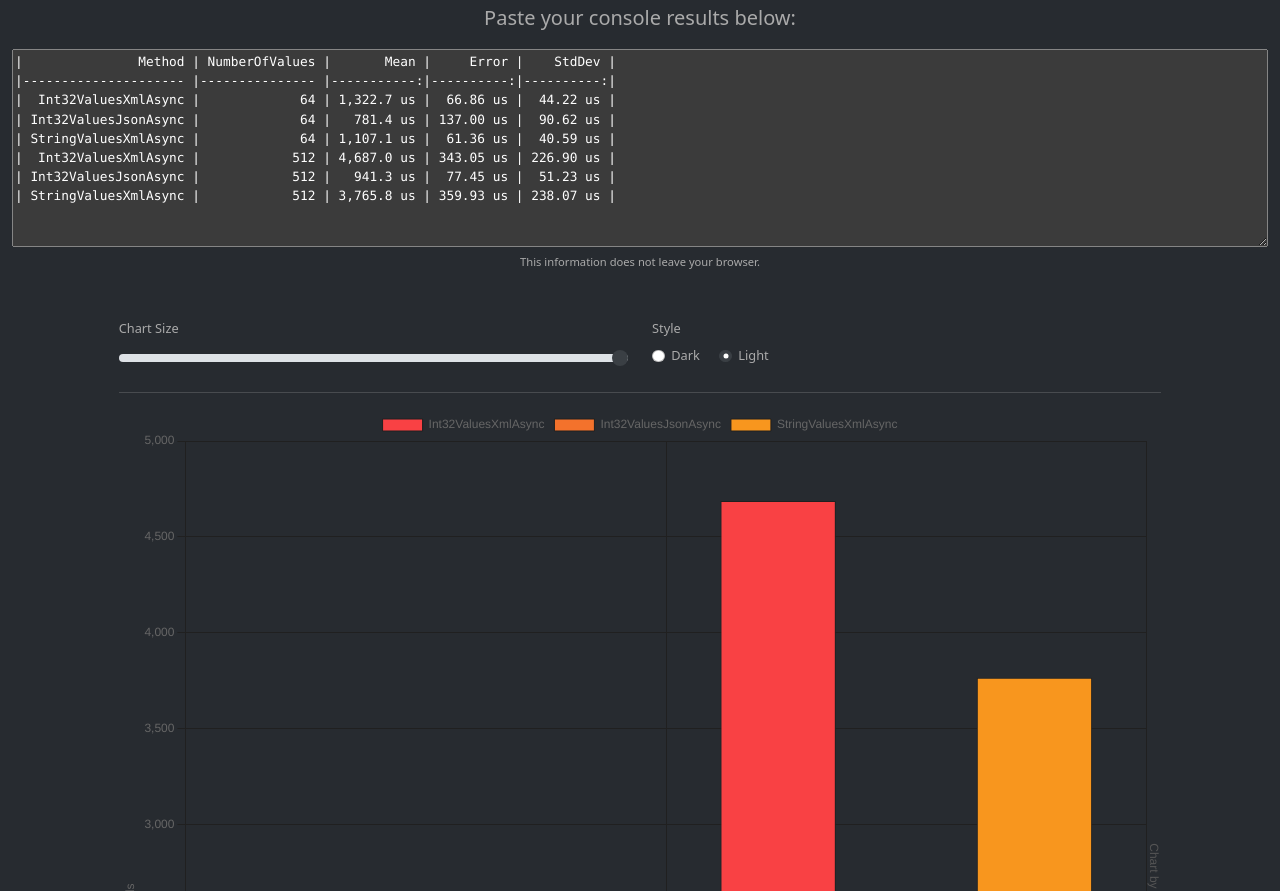
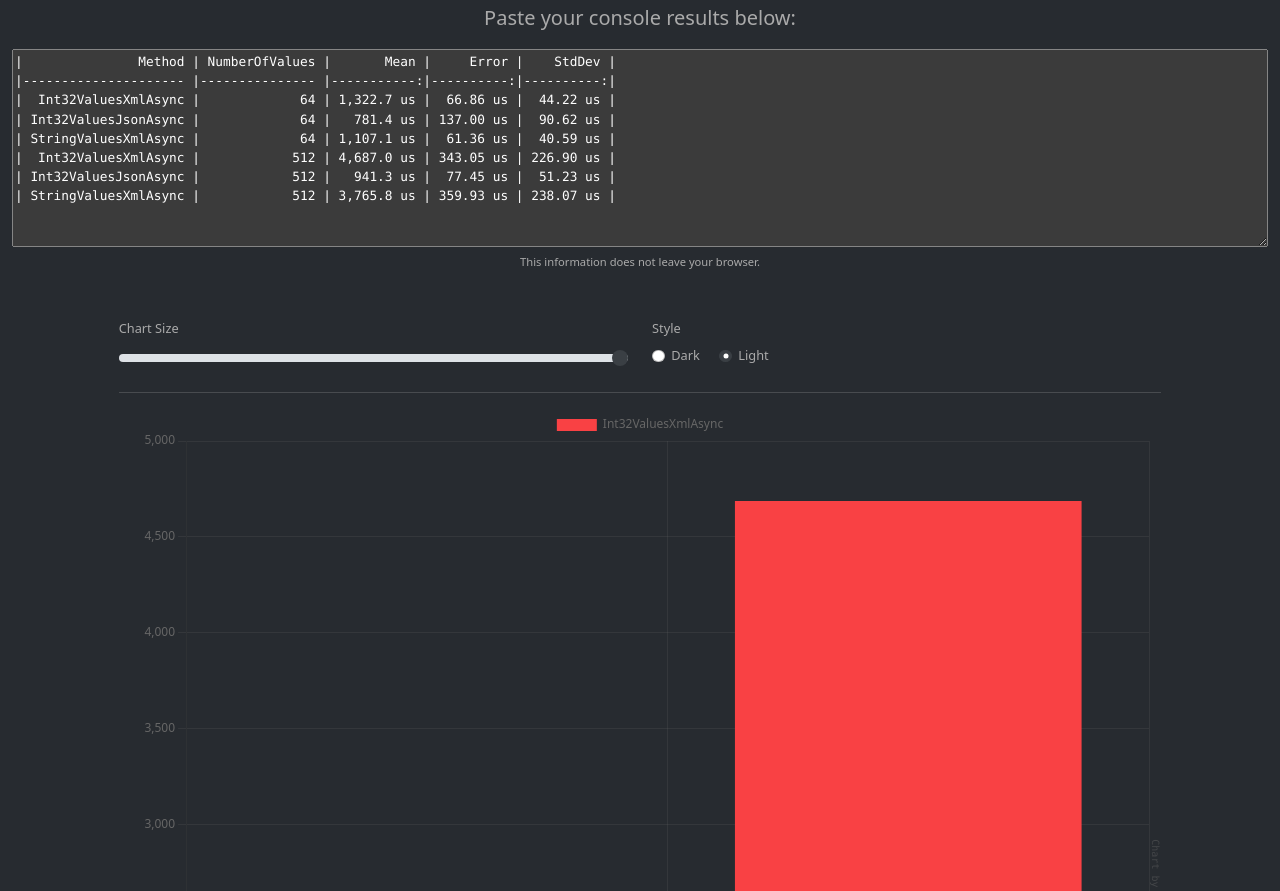
Before and after one commit to yv989c/ChartsForBenchmarkDotNet, a plain HTML site: page index.html in a window 1280 px wide. Shown: the part 61-952 px from the top of the page. Drawn offline with nearby package versions, Linux system fonts and the light colour scheme.

Commit message:
prototyping

```diff
--- a/index.html
+++ b/index.html
@@ -22,6 +22,8 @@
     <script src="https://cdnjs.cloudflare.com/ajax/libs/Chart.js/3.9.1/chart.min.js"
         integrity="sha512-ElRFoEQdI5Ht6kZvyzXhYG9NqjtkmlkfYk0wr6wHxU9JEHakS7UJZNeml5ALk+8IKlU6jDgMabC3vkumRokgJA=="
         crossorigin="anonymous" referrerpolicy="no-referrer"></script>
+
+    <script src="js/app.js"></script>
 
     <style>
         body {
@@ -72,7 +74,7 @@
                     <div class="row">
                         <div class="col">
                             <label for="rangeInput" class="form-label">Chart Size</label>
-                            <input type="range" id="rangeInput" min="0" max="100" value="100" class="form-range">
+                            <input type="range" id="rangeInput" min="0" max="100" step="5" value="100" class="form-range">
                         </div>
                         <div class="col">
                             <label for="customRange1" class="form-label">Style</label>
@@ -135,9 +137,15 @@
             link.href = chartCanvas.toDataURL();
             link.click();
         });
+
+        const builder = new ChartBuilder(chartCanvas);
+        const asd = builder.loadBenchmarkResults(document.getElementById('resultsInput').value);
+        console.log(asd);
     </script>
 
     <script>
+        function test() {
+
             console.log(document.body.style.colorScheme);
             const ctx = document.getElementById('myChart').getContext('2d');
             const gridLinesColor = Chart.defaults.color;//'#dee2e6';
@@ -252,6 +260,8 @@
                     }
                 }
             });
+
+            console.log(myChart);
             /*
             |               Method | NumberOfValues |       Mean |     Error |    StdDev |
             |--------------------- |--------------- |-----------:|----------:|----------:|
@@ -426,6 +436,8 @@
 
             const data = getData();
             console.log(data);
+        }
+
     </script>
 </body>
 
--- /dev/null
+++ b/js/app.js
@@ -0,0 +1,216 @@
+"use strict";
+var Chart; //new (a: any, b: any) => any;
+var Theme;
+(function (Theme) {
+    Theme["Dark"] = "dark";
+    Theme["Light"] = "light";
+})(Theme || (Theme = {}));
+class ChartBuilder {
+    constructor(canvas) {
+        this._benchmarkResultRows = [];
+        this._theme = Theme.Dark;
+        this._yAxeTextColor = '#606060';
+        this._xAxeTextColor = '#606060';
+        this._gridLineColor = '#0000001a';
+        this._creditTextColor = '#00000040';
+        console.log(Chart.defaults.borderColor);
+        this.theme = Theme.Dark; //this.theme;
+        this._chart = getChart();
+        console.log(this._chart);
+        console.log(Chart.defaults.color);
+        console.log(this);
+        // Chart.defaults.color = 'blue';
+        // Chart.defaults.backgroundColor = 'blue';
+        Chart.defaults.font.family = 'system-ui,-apple-system,"Segoe UI",Roboto,"Helvetica Neue","Noto Sans","Liberation Sans",Arial,sans-serif,"Apple Color Emoji","Segoe UI Emoji","Segoe UI Symbol","Noto Color Emoji"';
+        function getChart() {
+            const config = {
+                type: 'bar',
+                options: {
+                    plugins: {
+                        subtitle: {
+                            display: true,
+                            text: 'Chart by chartbenchmark.net',
+                            position: 'right',
+                            align: 'center',
+                            fullSize: false,
+                            font: {
+                                size: 10,
+                                family: 'SFMono-Regular,Menlo,Monaco,Consolas,"Liberation Mono","Courier New",monospace'
+                            }
+                        }
+                    },
+                    scales: {
+                        y: {
+                            title: {
+                                display: true,
+                                text: 'Microseconds',
+                                color1: Chart.defaults.color
+                            },
+                        },
+                        x: {
+                            title: {
+                                display: true,
+                                text: 'Category, Other Category'
+                            }
+                        }
+                    }
+                }
+            };
+            return new Chart(canvas.getContext('2d'), config);
+        }
+    }
+    get theme() {
+        return this._theme;
+    }
+    set theme(value) {
+        switch (value) {
+            case Theme.Dark:
+                this._creditTextColor = '#66666675';
+                this._gridLineColor = '#66666638';
+                break;
+            case Theme.Light:
+                this._creditTextColor = '#00000040';
+                this._gridLineColor = '#0000001a';
+                break;
+            default:
+                break;
+        }
+        this._theme = value;
+    }
+    get chartPlugins() {
+        return this._chart.config.options.plugins;
+    }
+    get chartScales() {
+        return this._chart.config.options.scales;
+    }
+    loadBenchmarkResults(text) {
+        const rows = text
+            .split('\n')
+            .map(i => i.trim())
+            .filter(i => i.length > 2 && i.startsWith('|') && i.endsWith('|'))
+            .filter((i, index) => index !== 1)
+            .map(i => ({
+            text: i,
+            columns: i
+                .split('|')
+                .slice(1, -1)
+                .map(i => i.trim())
+        }))
+            .filter(i => i.columns.some(c => c.length > 0));
+        const headerRow = rows[0];
+        const methodIndex = headerRow.columns.indexOf('Method');
+        const runtimeIndex = headerRow.columns.indexOf('Runtime');
+        const meanIndex = headerRow.columns.lastIndexOf('Mean');
+        const categoryIndexStart = Math.max(methodIndex, runtimeIndex) + 1;
+        const categoryIndexEnd = meanIndex - 1;
+        const methods = new Map();
+        for (const row of rows) {
+            if (row === headerRow) {
+                continue;
+            }
+            let category = '';
+            for (let i = categoryIndexStart; i <= categoryIndexEnd; i++) {
+                const separator = category.length > 0 ? ', ' : '';
+                category += `${separator}${row.columns[i]}`;
+            }
+            const methodName = row.columns[methodIndex];
+            let methodValues = methods.get(methodName);
+            if (typeof (methodValues) === 'undefined') {
+                methodValues = [];
+                methods.set(methodName, methodValues);
+            }
+            const valueAndScale = getValueAndScale(row.columns[meanIndex]);
+            methodValues.push({
+                category: category,
+                value: valueAndScale.value,
+                scale: valueAndScale.scale
+            });
+        }
+        const methodsArray = [...methods]
+            .map(i => ({
+            name: i[0],
+            values: i[1]
+        }));
+        this.render();
+        return {
+            categories: getCategories(),
+            CategoriesTitle: getCategoriesTitle(),
+            methods: methodsArray,
+            scale: inferScale()
+        };
+        function getCategories() {
+            const categories = new Set();
+            for (const method of methods) {
+                for (const value of method[1]) {
+                    categories.add(value.category);
+                }
+            }
+            return [...categories];
+        }
+        function getCategoriesTitle() {
+            let title = '';
+            for (let i = categoryIndexStart; i <= categoryIndexEnd; i++) {
+                const separator = title.length > 0 ? ', ' : '';
+                title += `${separator}${headerRow.columns[i]}`;
+            }
+            return title;
+        }
+        function inferScale() {
+            for (const method of methods) {
+                for (const value of method[1]) {
+                    switch (value.scale) {
+                        case 'us':
+                            return 'Microseconds';
+                        case 'ms':
+                            return 'Milliseconds';
+                        case 's':
+                            return 'Seconds';
+                        default:
+                            return value.scale;
+                    }
+                }
+            }
+        }
+        function getValueAndScale(formattedNumber) {
+            const scaleSeparatorIndex = formattedNumber.indexOf(' ');
+            const scale = scaleSeparatorIndex >= 0 ? formattedNumber.substring(scaleSeparatorIndex).trim() : '';
+            const value = parseFloat(formattedNumber.replace(/[^0-9.]/g, ''));
+            return {
+                value,
+                scale
+            };
+        }
+    }
+    render() {
+        this.chartPlugins.subtitle.color = this._creditTextColor;
+        this.chartScales.y.title.text = 'Seconds';
+        this.chartScales.y.title.color = this._yAxeTextColor;
+        this.chartScales.y.grid.color = this._gridLineColor;
+        this.chartScales.x.title.text = 'Category';
+        this.chartScales.x.title.color = this._xAxeTextColor;
+        this.chartScales.x.grid.color = this._gridLineColor;
+        this._chart.data.labels = ['64, 1', '512, 1'];
+        this._chart.data.datasets = [
+            {
+                label: 'Int32ValuesXmlAsync',
+                data: [1322.7, 4687.0],
+                backgroundColor: '#f94144'
+            }
+        ];
+        // this.chart.config.scales = {
+        //     y: {
+        //         title: {
+        //             display: true,
+        //             text: 'Seconds'
+        //         },
+        //     },
+        //     x: {
+        //         title: {
+        //             display: true,
+        //             text: 'Category, Other Category'
+        //         }
+        //     }
+        // };
+        this._chart.update();
+    }
+}
```
Also changed, not shown: js/app.ts (added, +258 -0 lines), tsconfig.json (added, +103 -0 lines). Lines whose indentation alone changed are shown as unchanged.
